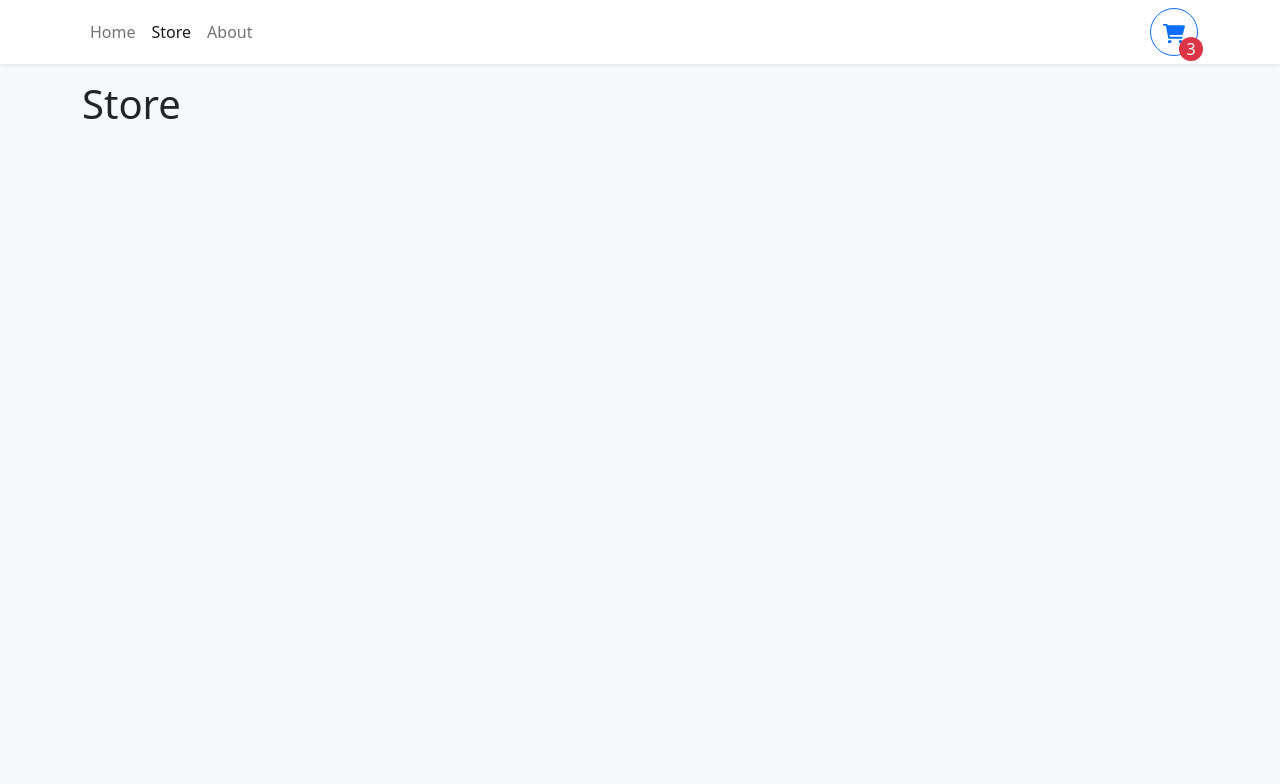
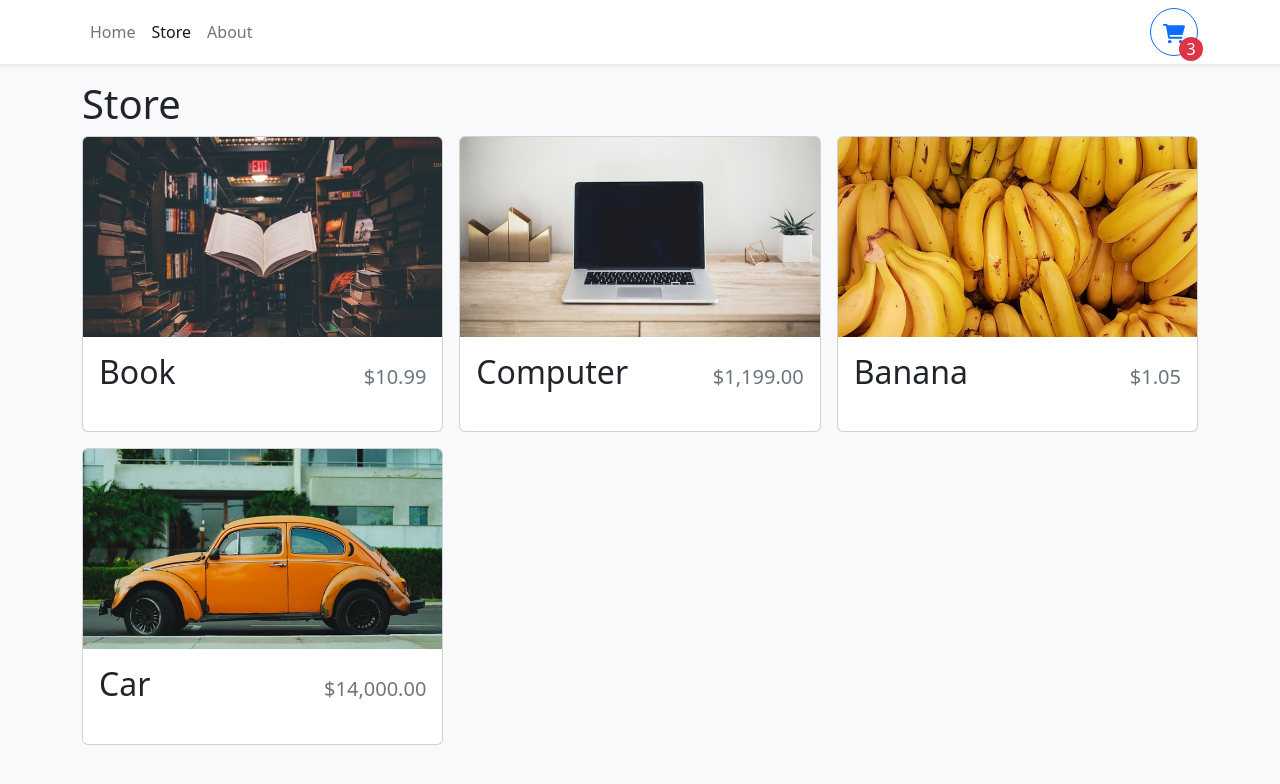
Before and after one commit to SamuelNjenga/festive-quality-cart, a React (Vite) app: page /store in a window 1280 px wide. Shown: the top 784 px of the page. Built offline with nearby package versions, Linux system fonts and the light colour scheme.

Commit message:
feat: create StoreItem component and include image, name and price elements

```diff
--- /dev/null
+++ b/src/components/StoreItem.tsx
@@ -0,0 +1,28 @@
+import { Card } from "react-bootstrap";
+import { formatCurrency } from "./../utilities/formatCurrency";
+
+type StoreItemProps = {
+  id: number;
+  name: string;
+  price: number;
+  imgUrl: string;
+};
+
+export function StoreItem({ id, name, price, imgUrl }: StoreItemProps) {
+  return (
+    <Card>
+      <Card.Img
+        variant="top"
+        src={imgUrl}
+        height="200px"
+        style={{ objectFit: "cover" }}
+      />
+      <Card.Body className="d-flex flex-column">
+        <Card.Title className="d-flex justify-content-between align-items-baseline mb-4">
+          <span className="fs-2">{name}</span>
+          <span className="ms-2 text-muted">{formatCurrency(price)}</span>
+        </Card.Title>
+      </Card.Body>
+    </Card>
+  );
+}
--- a/src/pages/Store.tsx
+++ b/src/pages/Store.tsx
@@ -1,3 +1,18 @@
+import { Col, Row } from "react-bootstrap";
+import { StoreItem } from "../components/StoreItem";
+import storeItems from "../data/items.json";
+
 export function Store() {
-  return <h1>Store</h1>;
+  return (
+    <>
+      <h1>Store</h1>
+      <Row md={2} xs={1} lg={3} className="g-3">
+        {storeItems.map((item) => (
+          <Col key={item.id}>
+            <StoreItem {...item} />
+          </Col>
+        ))}
+      </Row>
+    </>
+  );
 }
--- /dev/null
+++ b/src/utilities/formatCurrency.ts
@@ -0,0 +1,8 @@
+const CURRENCY_FORMATTER = new Intl.NumberFormat(undefined, {
+    currency: "USD",
+    style: "currency"
+})
+
+export function formatCurrency(number: number){
+    return CURRENCY_FORMATTER.format(number)
+}
```
